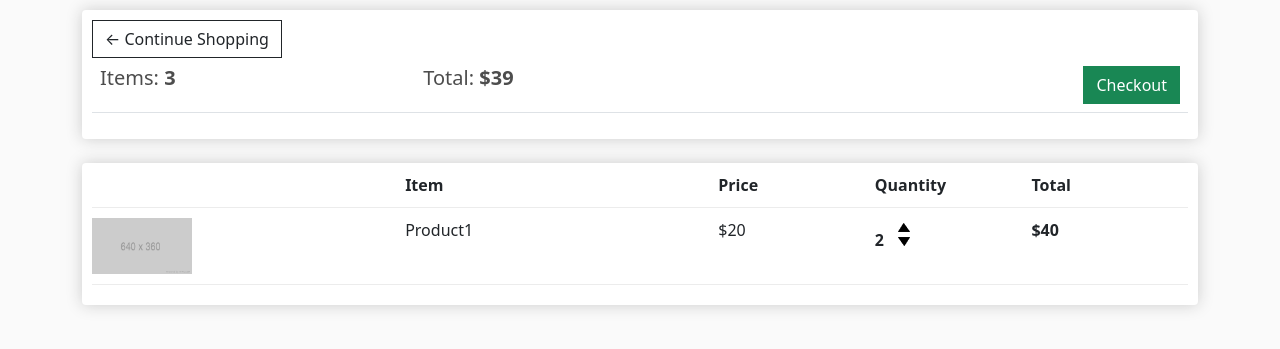
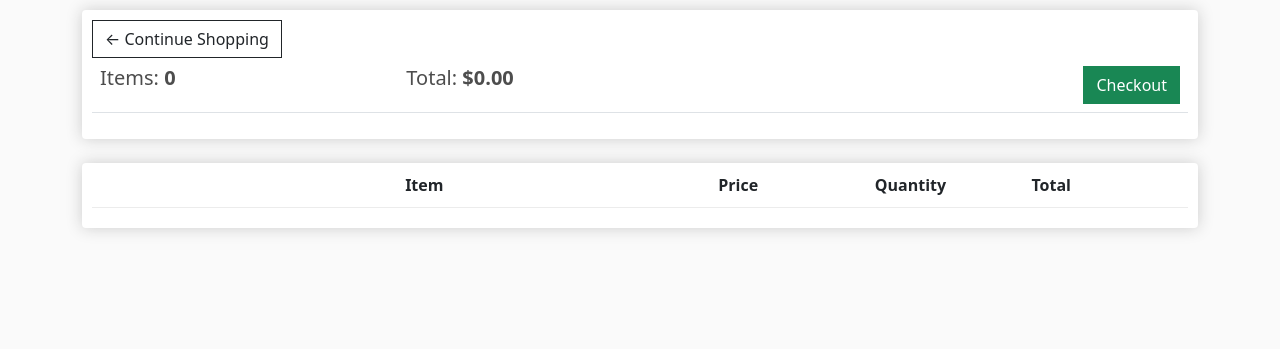
Before and after one commit to mefahimrahman/demo-online-store, a Django app: page /cart/ in a window 1280 px wide. Shown: the part 57-406 px from the top of the page. Run offline with Django 3.2, Linux system fonts and the light colour scheme; lists and menus that the app fills with data are empty.

Commit message:
Cart & Checkout Render DONE
cart.html render data from database and then checkout.html render data
from database.
Added property decorator to calculate the total product and total price

```diff
--- a/store/views.py
+++ b/store/views.py
@@ -9,8 +9,26 @@ def store(request):
 
 
 def cart(request):
-    return render(request, 'store/cart.html')
+    if request.user.is_authenticated:
+        customer = request.user.customer
+        order, created = Order.objects.get_or_create(customer=customer, complete=False)
+        items = order.orderitem_set.all()
+    else:
+        items = []
+        order = {'get_cart_total': 0, 'get_cart_items': 0}
+
+    context = {'items': items, 'order': order}
+    return render(request, 'store/cart.html', context)
 
 
 def checkout(request):
-    return render(request, 'store/checkout.html')
+    if request.user.is_authenticated:
+        customer = request.user.customer
+        order, created = Order.objects.get_or_create(customer=customer, complete=False)
+        items = order.orderitem_set.all()
+    else:
+        items = []
+        order = {'get_cart_total': 0, 'get_cart_items': 0}
+
+    context = {'items': items, 'order': order}
+    return render(request, 'store/checkout.html', context)
--- a/templates/store/cart.html
+++ b/templates/store/cart.html
@@ -9,8 +9,8 @@
                 <br>
                 <table class="table">
                     <tr>
-                        <th><h5>Items: <strong>3</strong></h5></th>
-                        <th><h5>Total: <strong>$39</strong></h5></th>
+                        <th><h5>Items: <strong>{{order.get_cart_items}}</strong></h5></th>
+                        <th><h5>Total: <strong>${{order.get_cart_total|floatformat:2}}</strong></h5></th>
                         <th><a class="btn btn-success display-price" href="{% url 'checkout' %}">Checkout</a></th>
                     </tr>
                 </table>
@@ -27,21 +27,23 @@
                     <div style="flex: 1;"><strong>Total</strong></div>
 
                 </div>
+                {% for item in items %}
                 <div class="cart-row">
-                    <div style="flex: 2;"><img class="row-image" src="{% static 'images/placeholder.png' %}" alt=""></div>
-                    <div style="flex: 2;">Product1</div>
-                    <div style="flex: 1;">$20</div>
+                    <div style="flex: 2;"><img class="row-image" src="{{item.product.imageURL}}" alt=""></div>
+                    <div style="flex: 2;">{{item.product.name}}</div>
+                    <div style="flex: 1;">${{item.product.price|floatformat:2}}</div>
                     <div style="flex: 1;">
-                        <p class="quantity">2</p>
+                        <p class="quantity">{{item.quantity}}</p>
 						<div class="quantity">
 							<img class="chg-quantity" src="{% static  'images/arrow-up.png' %}">
 
 							<img class="chg-quantity" src="{% static  'images/arrow-down.png' %}">
 						</div>
                     </div>
-                    <div style="flex: 1;"><strong>$40</strong></div>
+                    <div style="flex: 1;"><strong>${{item.get_total}}</strong></div>
 
                 </div>
+                {% endfor %}
             </div>
         </div>
     </div>
```
Also changed, not shown: store/models.py (+16 -0 lines), templates/store/checkout.html (+8 -6 lines), db.sqlite3.
